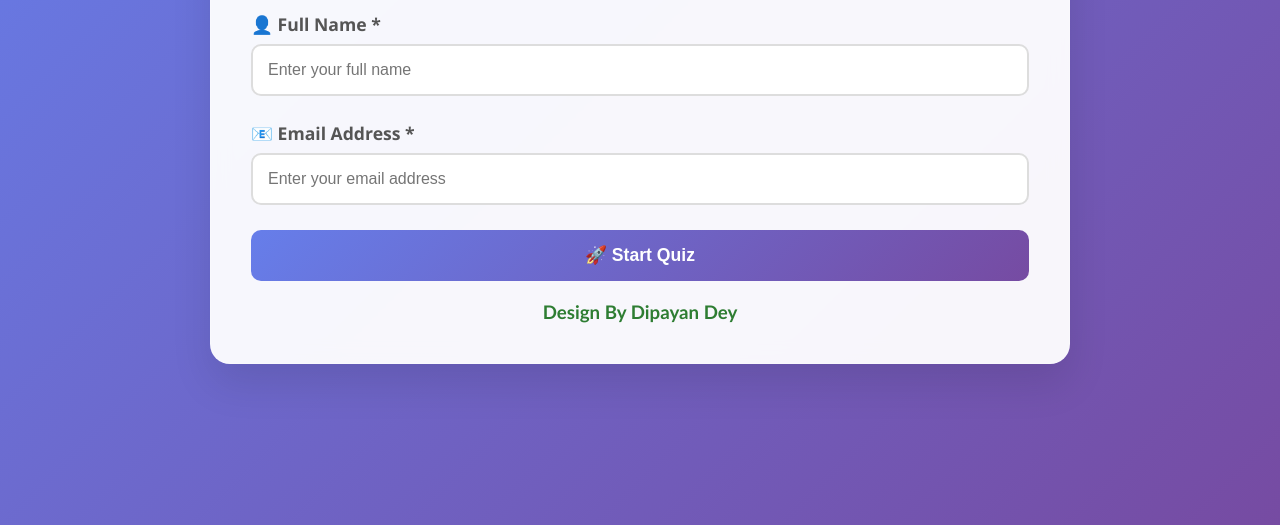
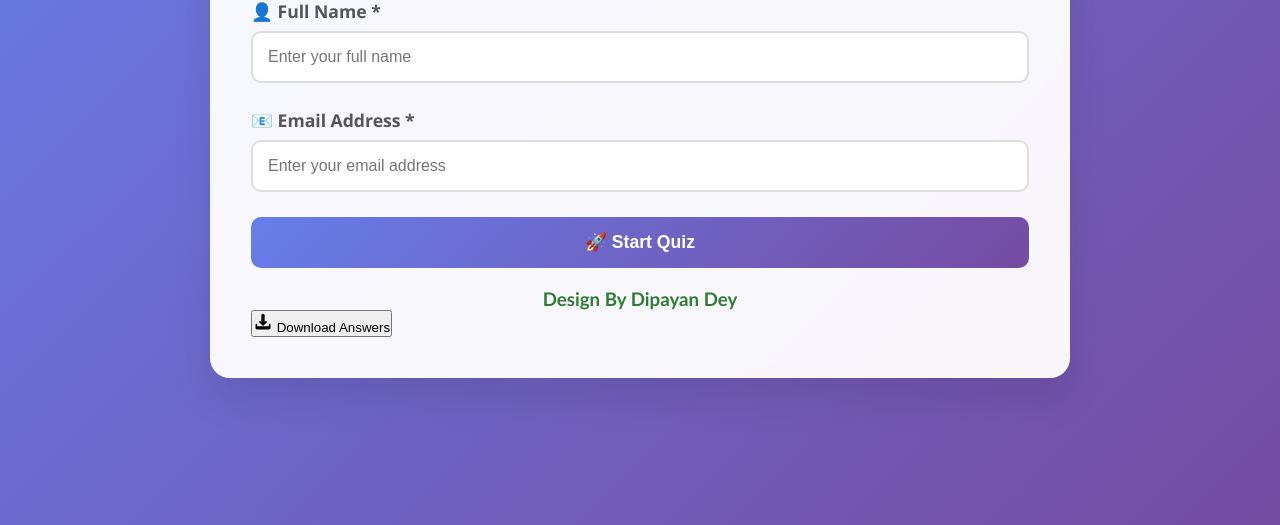
Before and after one commit to Dipayan-Dey/Quiz_Web, a plain HTML site: page index.html in a window 1280 px wide. Shown: the part 275-800 px from the top of the page. Drawn offline with Linux system fonts and the light colour scheme.

Commit message:
Update index.html

```diff
--- a/index.html
+++ b/index.html
@@ -29,6 +29,12 @@
             </div>
             <button class="btn" onclick="startQuiz()">🚀 Start Quiz</button>
             <a href="https://dipayan-dey.github.io/portfolio/" target="_blank" style="text-decoration: none; font-family: 'Gill Sans', 'Gill Sans MT', Calibri, 'Trebuchet MS', sans-serif; color: #2e7d32; "><h3 style="text-align: center; margin-top: 20px;">Design By Dipayan Dey</h3></a>
+            <button class="resume-download-btn" onclick="downloadanserkey()">
+                <svg width="20" height="20" viewBox="0 0 24 24" fill="currentColor">
+                    <path d="M12 2C13.1 2 14 2.9 14 4V12L15.5 10.5L16.92 11.92L12 16.84L7.08 11.92L8.5 10.5L10 12V4C10 2.9 10.9 2 12 2ZM21 15L20 14H19V17H5V14H4L3 15V19C3 20.1 3.9 21 5 21H19C20.1 21 21 20.1 21 19V15Z"/>
+                </svg>
+                Download Answers
+            </button>
         </div>
 
         <!-- Quiz Container -->
```
